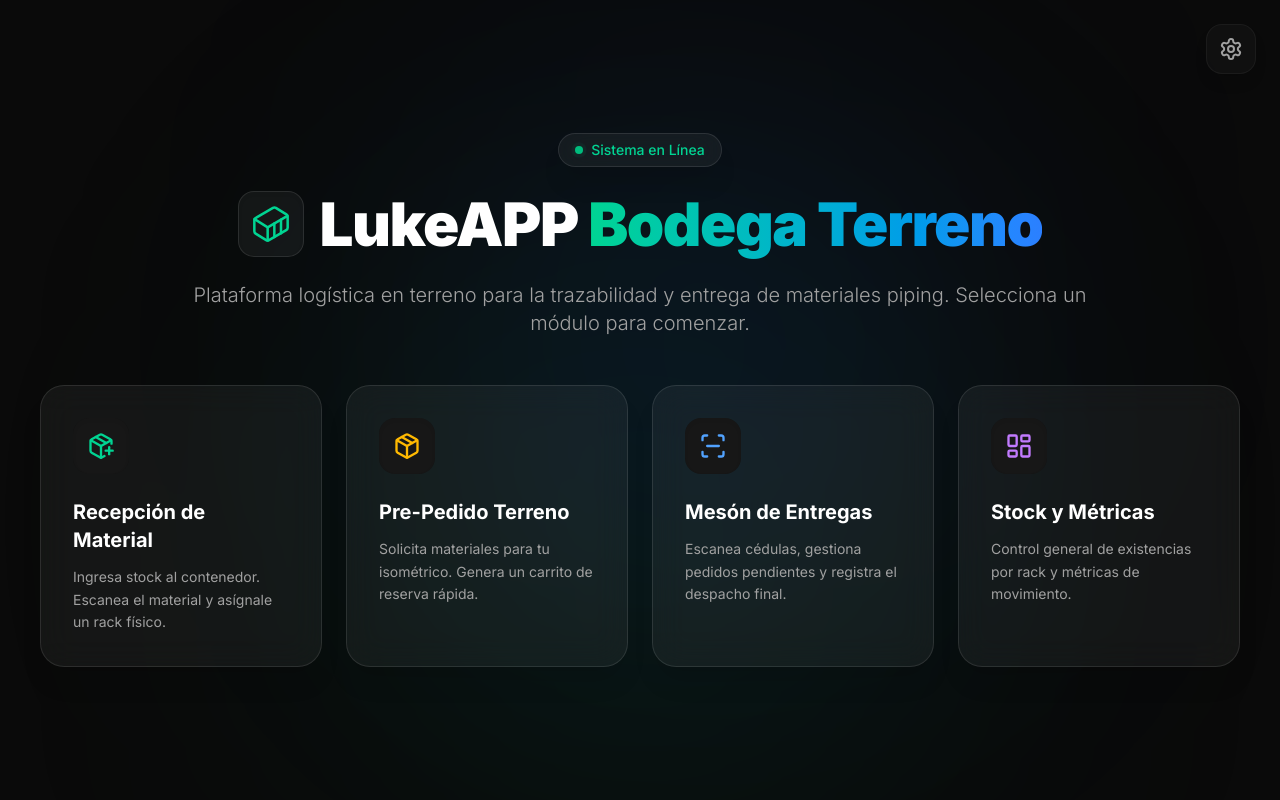
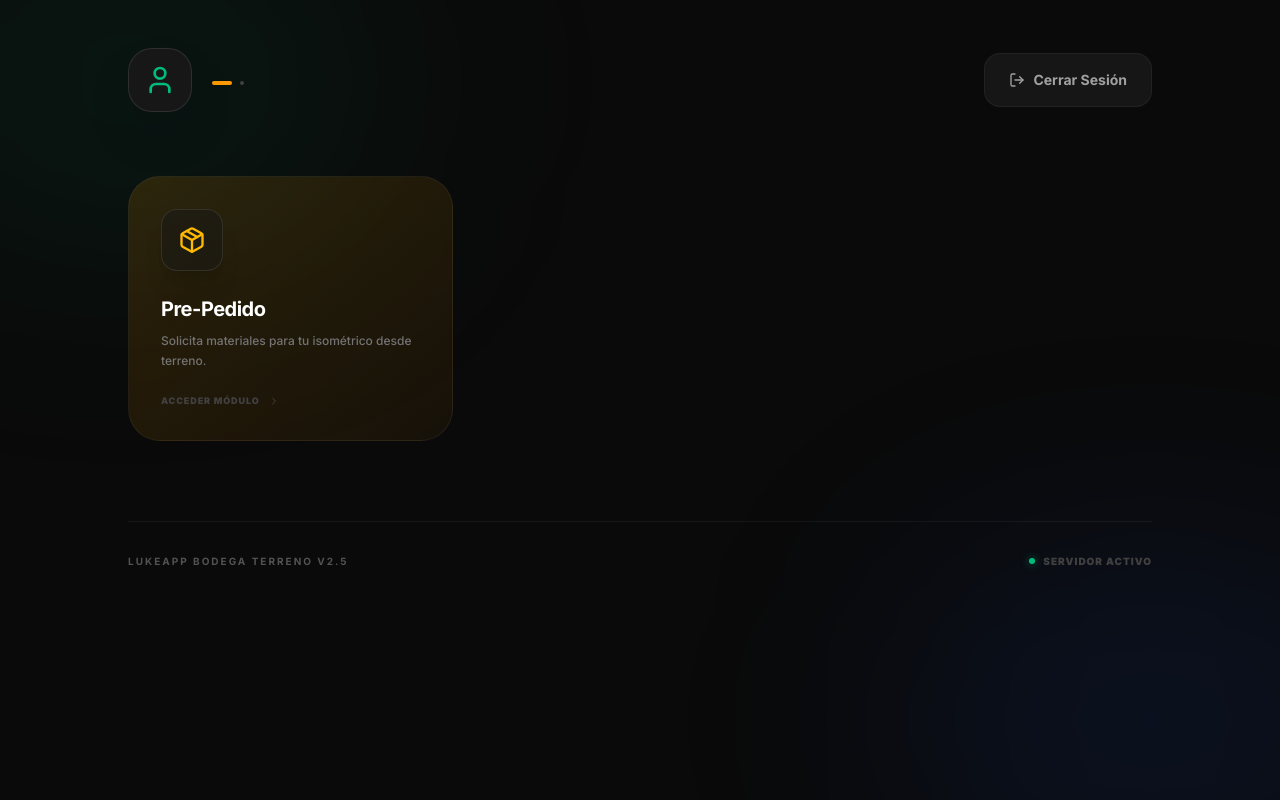
Before and after one commit to Crisvalpo/BodegaTerreno, a Next.js app: page / in a window 1280 px wide. Built offline with nearby package versions, Linux system fonts and the light colour scheme; sample sign-in values are in the browser's storage.

Commit message:
feat: implement simple rut login and role-based access control (RBAC)

```diff
--- /dev/null
+++ b/src/app/login/page.tsx
@@ -0,0 +1,116 @@
+'use client'
+
+import { useState } from 'react'
+import { supabase } from '@/lib/supabase'
+import { useRouter } from 'next/navigation'
+import { Package, ShieldCheck, User as UserIcon, Loader2, ArrowRight } from 'lucide-react'
+import { toast } from 'sonner'
+
+export default function LoginPage() {
+  const [rut, setRut] = useState('')
+  const [isLoading, setIsLoading] = useState(false)
+  const router = useRouter()
+
+  const handleLogin = async (e: React.FormEvent) => {
+    e.preventDefault()
+    if (!rut) return toast.error('Ingresa tu RUT')
+
+    setIsLoading(true)
+    try {
+      const { data: user, error } = await supabase
+        .from('usuarios')
+        .select('*')
+        .eq('rut', rut)
+        .maybeSingle()
+
+      if (error) throw error
+
+      if (!user) {
+        toast.error('Usuario no encontrado', {
+          description: 'El RUT ingresado no está registrado en el sistema.'
+        })
+        return
+      }
+
+      // Guardar sesión simple en LocalStorage (puedes mejorar esto con cookies/auth real luego)
+      localStorage.setItem('bodega_user', JSON.stringify(user))
+
+      toast.success(`Bienvenido, ${user.nombre}`)
+
+      // Redirección según rol
+      if (user.rol === 'admin' || user.rol === 'bodeguero') {
+        router.push('/dashboard')
+      } else {
+        router.push('/pedidos/nuevo')
+      }
+
+    } catch (error: any) {
+      toast.error('Error al iniciar sesión', { description: error.message })
+    } finally {
+      setIsLoading(false)
+    }
+  }
+
+  return (
+    <div className="min-h-screen bg-neutral-950 flex items-center justify-center p-4">
+      {/* Background Glow */}
+      <div className="absolute top-[-20%] left-[-20%] w-[60%] h-[60%] rounded-full bg-emerald-600/10 blur-[150px] pointer-events-none" />
+      <div className="absolute bottom-[-20%] right-[-20%] w-[60%] h-[60%] rounded-full bg-blue-600/10 blur-[150px] pointer-events-none" />
+
+      <div className="w-full max-w-md relative z-10">
+        <div className="text-center mb-10">
+          <div className="inline-flex p-4 rounded-3xl bg-emerald-500/10 border border-emerald-500/20 mb-6">
+            <Package className="w-12 h-12 text-emerald-400" />
+          </div>
+          <h1 className="text-4xl font-black text-white tracking-tighter mb-2">BODEGA TERRENO</h1>
+          <p className="text-neutral-500 font-medium">Control de Inventario y Piping</p>
+        </div>
+
+        <div className="glass rounded-[2.5rem] p-8 border border-white/5 shadow-2xl relative overflow-hidden group">
+          <div className="absolute inset-0 bg-gradient-to-br from-emerald-500/5 to-transparent opacity-0 group-hover:opacity-100 transition-opacity duration-700" />
+
+          <form onSubmit={handleLogin} className="space-y-6 relative z-10">
+            <div className="space-y-2">
+              <label className="text-xs font-bold text-neutral-500 uppercase tracking-widest ml-1">Identificación de Usuario</label>
+              <div className="relative">
+                <UserIcon className="absolute left-4 top-1/2 -translate-y-1/2 w-5 h-5 text-neutral-500" />
+                <input
+                  type="text"
+                  value={rut}
+                  onChange={e => setRut(e.target.value)}
+                  placeholder="Ingresa tu RUT (ej: 123456789)"
+                  className="w-full bg-neutral-900/50 border-2 border-neutral-800 rounded-2xl pl-12 pr-4 py-5 text-lg font-bold text-white focus:outline-none focus:border-emerald-500 transition-all placeholder:text-neutral-700"
+                />
+              </div>
+            </div>
+
+            <button
+              type="submit"
+              disabled={isLoading}
+              className="w-full bg-emerald-600 hover:bg-emerald-500 text-white font-black py-5 rounded-2xl text-lg shadow-xl shadow-emerald-900/40 flex items-center justify-center gap-3 transition-all disabled:opacity-50 active:scale-95"
+            >
+              {isLoading ? <Loader2 className="animate-spin" /> : (
+                <>
+                  Entrar al Sistema
+                  <ArrowRight className="w-5 h-5" />
+                </>
+              )}
+            </button>
+          </form>
+        </div>
+
+        <div className="mt-10 text-center flex flex-col gap-4">
+          <div className="flex items-center justify-center gap-6">
+            <div className="flex items-center gap-2 text-xs font-bold text-neutral-600 uppercase tracking-widest">
+              <ShieldCheck className="w-4 h-4 text-emerald-500/50" />
+              Acceso Seguro
+            </div>
+          </div>
+          <p className="text-[10px] text-neutral-700 font-bold uppercase tracking-[0.2em]">
+            Desarrollado para Control de Obras Piping
+          </p>
+        </div>
+      </div>
+    </div>
+  )
+}
--- a/src/app/page.tsx
+++ b/src/app/page.tsx
@@ -1,97 +1,183 @@
+'use client'
+
+import { useEffect, useState } from 'react'
+import { useRouter } from 'next/navigation'
 import Link from 'next/link'
-import { Package, ScanLine, LayoutDashboard, Database, Container, Settings, PackagePlus } from 'lucide-react'
+import {
+  LayoutDashboard,
+  PackagePlus,
+  HandHeart,
+  Package,
+  LogOut,
+  User,
+  ShieldCheck,
+  ChevronRight,
+  ScanLine,
+  Container
+} from 'lucide-react'
 
 export default function Home() {
+  const router = useRouter()
+  const [user, setUser] = useState<any>(null)
+  const [isLoading, setIsLoading] = useState(true)
+
+  useEffect(() => {
+    const storedUser = localStorage.getItem('bodega_user')
+    if (!storedUser) {
+      router.push('/login')
+    } else {
+      setUser(JSON.parse(storedUser))
+    }
+    setIsLoading(false)
+  }, [router])
+
+  const handleLogout = () => {
+    localStorage.removeItem('bodega_user')
+    router.push('/login')
+  }
+
+  if (isLoading || !user) {
+    return (
+      <div className="min-h-screen bg-neutral-950 flex items-center justify-center">
+        <div className="animate-pulse flex flex-col items-center gap-4">
+          <Container className="w-12 h-12 text-emerald-500" />
+          <p className="text-neutral-500 font-bold uppercase tracking-widest text-[10px]">Cargando Sistema...</p>
+        </div>
+      </div>
+    )
+  }
+
+  const isAdmin = user.rol === 'admin'
+  const isBodeguero = user.rol === 'bodeguero' || isAdmin
+
   return (
-    <main className="min-h-screen bg-neutral-950 p-6 flex flex-col items-center justify-center relative overflow-hidden">
+    <main className="min-h-screen bg-neutral-950 text-white p-6 md:p-12 relative overflow-hidden">
+      {/* Background Glows */}
+      <div className="absolute top-[-10%] left-[-10%] w-[40%] h-[40%] rounded-full bg-emerald-600/10 blur-[120px] pointer-events-none" />
+      <div className="absolute bottom-[-10%] right-[-10%] w-[40%] h-[40%] rounded-full bg-blue-600/10 blur-[120px] pointer-events-none" />
 
-      {/* Top right Settings */}
-      <div className="absolute top-6 right-6 z-50">
-        <Link href="/admin" className="p-3 bg-neutral-900/50 hover:bg-white/10 rounded-2xl border border-white/5 text-neutral-400 hover:text-white transition-all flex items-center justify-center shadow-lg" title="Ajustes de Administración">
-          <Settings className="w-6 h-6" />
-        </Link>
-      </div>
+      <div className="max-w-5xl mx-auto relative z-10">
 
-      {/* Luces y brillos de fondo */}
-      <div className="absolute top-1/4 left-1/4 w-[50vw] h-[50vw] rounded-full bg-emerald-600/10 blur-[150px] pointer-events-none" />
-      <div className="absolute bottom-1/4 right-1/4 w-[40vw] h-[40vw] rounded-full bg-blue-600/10 blur-[150px] pointer-events-none" />
+        {/* Header con Perfil */}
+        <header className="flex flex-col md:flex-row md:items-center justify-between gap-6 mb-16 animate-in fade-in slide-in-from-top-4 duration-700">
+          <div className="flex items-center gap-5">
+            <div className="w-16 h-16 rounded-[1.5rem] bg-neutral-900 border border-white/10 flex items-center justify-center shadow-2xl relative group">
+              <div className="absolute inset-0 bg-emerald-500/20 blur-xl opacity-0 group-hover:opacity-100 transition-opacity" />
+              <User className="w-8 h-8 text-emerald-500 relative z-10" />
+            </div>
+            <div>
+              <h1 className="text-3xl font-black tracking-tighter leading-none mb-1.5 uppercase">
+                {user.nombre}
+              </h1>
+              <div className="flex items-center gap-2">
+                <span className={`px-2.5 py-0.5 rounded-full text-[9px] font-black uppercase tracking-[0.1em] shadow-lg ${
+                  isAdmin ? 'bg-emerald-500 text-neutral-950' : isBodeguero ? 'bg-blue-500 text-white' : 'bg-amber-500 text-neutral-950'
+                }`}>
+                  {user.rol}
+                </span>
+                <div className="h-1 w-1 rounded-full bg-neutral-700" />
+                <span className="text-neutral-500 text-xs font-bold tracking-tight">{user.rut}</span>
+              </div>
+            </div>
+          </div>
 
-      <div className="text-center z-10 max-w-4xl mb-12">
-        <div className="inline-flex items-center justify-center px-4 py-1.5 rounded-full glass mb-6 text-sm font-medium text-emerald-400">
-          <span className="relative flex h-2 w-2 mr-2">
-            <span className="animate-ping absolute inline-flex h-full w-full rounded-full bg-emerald-400 opacity-75"></span>
-            <span className="relative inline-flex rounded-full h-2 w-2 bg-emerald-500"></span>
-          </span>
-          Sistema en Línea
+          <button
+            onClick={handleLogout}
+            className="flex items-center justify-center gap-2 px-6 py-4 rounded-2xl bg-white/5 hover:bg-red-500/10 border border-white/5 hover:border-red-500/20 text-neutral-400 hover:text-red-400 font-bold transition-all group text-sm"
+          >
+            <LogOut className="w-4 h-4 group-hover:translate-x-1 transition-transform" />
+            Cerrar Sesión
+          </button>
+        </header>
+
+        {/* Grid de Accesos */}
+        <div className="grid grid-cols-1 md:grid-cols-2 lg:grid-cols-3 gap-6 animate-in fade-in slide-in-from-bottom-8 duration-1000 delay-200">
+
+          {/* Módulos de Terreno (Para todos) */}
+          <MenuCard
+            href="/pedidos/nuevo"
+            title="Pre-Pedido"
+            desc="Solicita materiales para tu isométrico desde terreno."
+            icon={<Package className="w-7 h-7" />}
+            color="amber"
+          />
+
+          {/* Módulos de Bodega (Admin y Bodeguero) */}
+          {isBodeguero && (
+            <>
+              <MenuCard
+                href="/meson"
+                title="Mesón Entregas"
+                desc="Gestión de despachos y escaneo de cédulas."
+                icon={<HandHeart className="w-7 h-7" />}
+                color="blue"
+              />
+              <MenuCard
+                href="/recepcion"
+                title="Recepción"
+                desc="Ingreso de nuevos materiales al inventario."
+                icon={<PackagePlus className="w-7 h-7" />}
+                color="emerald"
+              />
+              <MenuCard
+                href="/dashboard"
+                title="Stock & Métricas"
+                desc="Vista general de existencias e historial vivo."
+                icon={<LayoutDashboard className="w-7 h-7" />}
+                color="purple"
+              />
+            </>
+          )}
+
+          {/* Módulos de Administración (Solo Admin) */}
+          {isAdmin && (
+            <MenuCard
+              href="/admin/usuarios"
+              title="Gestión Usuarios"
+              desc="Administra roles, permisos y acceso del personal."
+              icon={<ShieldCheck className="w-7 h-7" />}
+              color="rose"
+            />
+          )}
         </div>
-        <div className="flex flex-col md:flex-row items-center justify-center gap-4 mb-6">
-          <div className="p-3 bg-white/5 rounded-2xl border border-white/10 shadow-inner">
-            <Container className="w-10 h-10 text-emerald-400" strokeWidth={1.5} />
+
+        <footer className="mt-20 pt-8 border-t border-white/5 flex flex-col md:flex-row justify-between items-center gap-4">
+          <p className="text-[10px] text-neutral-600 font-bold uppercase tracking-[0.2em]">LukeAPP Bodega Terreno v2.5</p>
+          <div className="flex gap-6">
+            <span className="text-[10px] text-neutral-700 font-black uppercase tracking-widest flex items-center gap-2">
+              <div className="w-1.5 h-1.5 rounded-full bg-emerald-500 shadow-[0_0_8px_rgba(16,185,129,0.6)]" />
+              Servidor Activo
+            </span>
           </div>
-          <h1 className="text-5xl md:text-6xl font-black text-white tracking-tight">
-            LukeAPP <span className="text-transparent bg-clip-text bg-gradient-to-r from-emerald-400 to-blue-500">Bodega Terreno</span>
-          </h1>
-        </div>
-        <p className="text-lg md:text-xl text-neutral-400 font-light">
-          Plataforma logística en terreno para la trazabilidad y entrega de materiales piping. Selecciona un módulo para comenzar.
-        </p>
-      </div>
-
-      <div className="grid grid-cols-1 md:grid-cols-2 lg:grid-cols-4 gap-6 z-10 w-full max-w-7xl px-4">
-
-        {/* Card 1: Recepción */}
-        <Link href="/recepcion" className="group block h-full">
-          <div className="glass rounded-3xl p-8 h-full border border-white/5 hover:border-emerald-500/30 hover:bg-white/10 transition-all duration-300">
-            <div className="w-14 h-14 rounded-2xl bg-neutral-900 flex items-center justify-center mb-6 group-hover:scale-110 transition-transform shadow-inner">
-              <PackagePlus className="w-7 h-7 text-emerald-400" />
-            </div>
-            <h2 className="text-xl font-bold text-white mb-3">Recepción de Material</h2>
-            <p className="text-neutral-400 text-sm leading-relaxed">
-              Ingresa stock al contenedor. Escanea el material y asígnale un rack físico.
-            </p>
-          </div>
-        </Link>
-
-        {/* Card 2: Pre-Pedido */}
-        <Link href="/pedidos/nuevo" className="group block h-full">
-          <div className="glass rounded-3xl p-8 h-full border border-white/5 hover:border-amber-500/30 hover:bg-white/10 transition-all duration-300">
-            <div className="w-14 h-14 rounded-2xl bg-neutral-900 flex items-center justify-center mb-6 group-hover:scale-110 transition-transform shadow-inner">
-              <Package className="w-7 h-7 text-amber-400" />
-            </div>
-            <h2 className="text-xl font-bold text-white mb-3">Pre-Pedido Terreno</h2>
-            <p className="text-neutral-400 text-sm leading-relaxed">
-              Solicita materiales para tu isométrico. Genera un carrito de reserva rápida.
-            </p>
-          </div>
-        </Link>
-
-        {/* Card 3: Mesón Bodeguero */}
-        <Link href="/meson" className="group block h-full">
-          <div className="glass rounded-3xl p-8 h-full border border-white/5 hover:border-blue-500/30 hover:bg-white/10 transition-all duration-300">
-            <div className="w-14 h-14 rounded-2xl bg-neutral-900 flex items-center justify-center mb-6 group-hover:scale-110 transition-transform shadow-inner">
-              <ScanLine className="w-7 h-7 text-blue-400" />
-            </div>
-            <h2 className="text-xl font-bold text-white mb-3">Mesón de Entregas</h2>
-            <p className="text-neutral-400 text-sm leading-relaxed">
-              Escanea cédulas, gestiona pedidos pendientes y registra el despacho final.
-            </p>
-          </div>
-        </Link>
-
-        {/* Card 4: Dashboard General */}
-        <Link href="/dashboard" className="group block h-full">
-          <div className="glass rounded-3xl p-8 h-full border border-white/5 hover:border-purple-500/30 hover:bg-white/10 transition-all duration-300">
-            <div className="w-14 h-14 rounded-2xl bg-neutral-900 flex items-center justify-center mb-6 group-hover:scale-110 transition-transform shadow-inner">
-              <LayoutDashboard className="w-7 h-7 text-purple-400" />
-            </div>
-            <h2 className="text-xl font-bold text-white mb-3">Stock y Métricas</h2>
-            <p className="text-neutral-400 text-sm leading-relaxed">
-              Control general de existencias por rack y métricas de movimiento.
-            </p>
-          </div>
-        </Link>
-
+        </footer>
       </div>
     </main>
   )
 }
+
+function MenuCard({ href, title, desc, icon, color }: { href: string, title: string, desc: string, icon: any, color: string }) {
+  const colorMap: any = {
+    emerald: 'from-emerald-500/10 to-emerald-500/0 hover:border-emerald-500/30 text-emerald-400 bg-emerald-500/5',
+    blue: 'from-blue-500/10 to-blue-500/0 hover:border-blue-500/30 text-blue-400 bg-blue-500/5',
+    purple: 'from-purple-500/10 to-purple-500/0 hover:border-purple-500/30 text-purple-400 bg-purple-500/5',
+    amber: 'from-amber-500/10 to-amber-500/0 hover:border-amber-500/30 text-amber-400 bg-amber-500/5',
+    rose: 'from-rose-500/10 to-rose-500/0 hover:border-rose-500/30 text-rose-400 bg-rose-500/5',
+  }
+
+  return (
+    <Link href={href} className="group h-full">
+      <div className={`relative p-8 rounded-[2rem] border border-white/5 bg-gradient-to-br ${colorMap[color]} transition-all duration-500 hover:shadow-2xl hover:shadow-black/50 h-full flex flex-col`}>
+        <div className="mb-6 p-4 rounded-2xl bg-neutral-900/50 border border-white/10 w-fit group-hover:scale-110 group-hover:rotate-3 transition-all duration-500 shadow-xl">
+          {icon}
+        </div>
+        <div className="flex-1">
+          <h3 className="text-xl font-bold tracking-tight text-white mb-2 group-hover:text-white transition-colors">{title}</h3>
+          <p className="text-neutral-500 text-xs font-medium leading-relaxed mb-6">{desc}</p>
+        </div>
+        <div className="flex items-center gap-2 text-[9px] font-black uppercase tracking-widest text-neutral-700 group-hover:text-white transition-colors">
+          Acceder módulo <ChevronRight className="w-3 h-3 group-hover:translate-x-1 transition-transform" />
+        </div>
+      </div>
+    </Link>
+  )
+}
```
